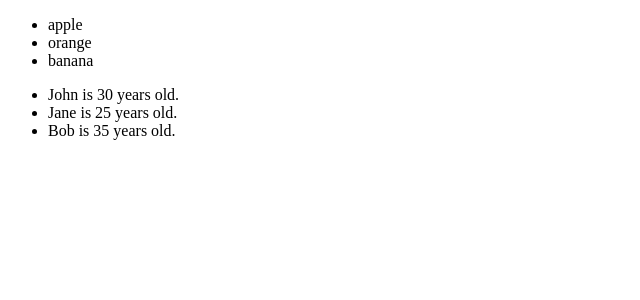
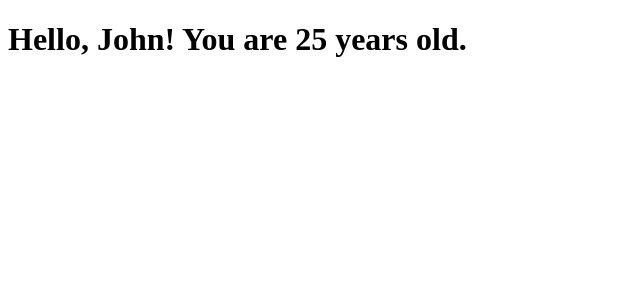
Before and after one commit to rony-hassan/react, a React (Vite) app: page / in a window 1280 px wide. Shown: the top 300 px of the page, without its empty margins (0-640 px from the left). Built offline with nearby package versions, Linux system fonts and the light colour scheme.

Commit message:
destructering props example added

```diff
--- a/src/App.jsx
+++ b/src/App.jsx
@@ -1,12 +1,25 @@
-export default App;
+//export default App;
+export default Greetings;
 import MyList from "./Fruit";
 import User from "./Users";
 
-function App(){
+/*function App(){
   return(
     <div className="App">
       <MyList/>
       <User/>
     </div>
   );
+} */
+
+// Destructering props
+
+function Greetings({name, age}) {
+  return (
+
+    <h1>
+      Hello, {name}! You are {age} years old.
+    </h1>
+
+  );
 }
--- a/src/main.jsx
+++ b/src/main.jsx
@@ -1,7 +1,8 @@
 import { createRoot } from "react-dom/client";
 import App from "./App";
+import Greetings from "./App";
 
 
 createRoot(document.getElementById("root")).render(
-  <App/>
+  <Greetings name="John" age = {25}/>
 );
```
